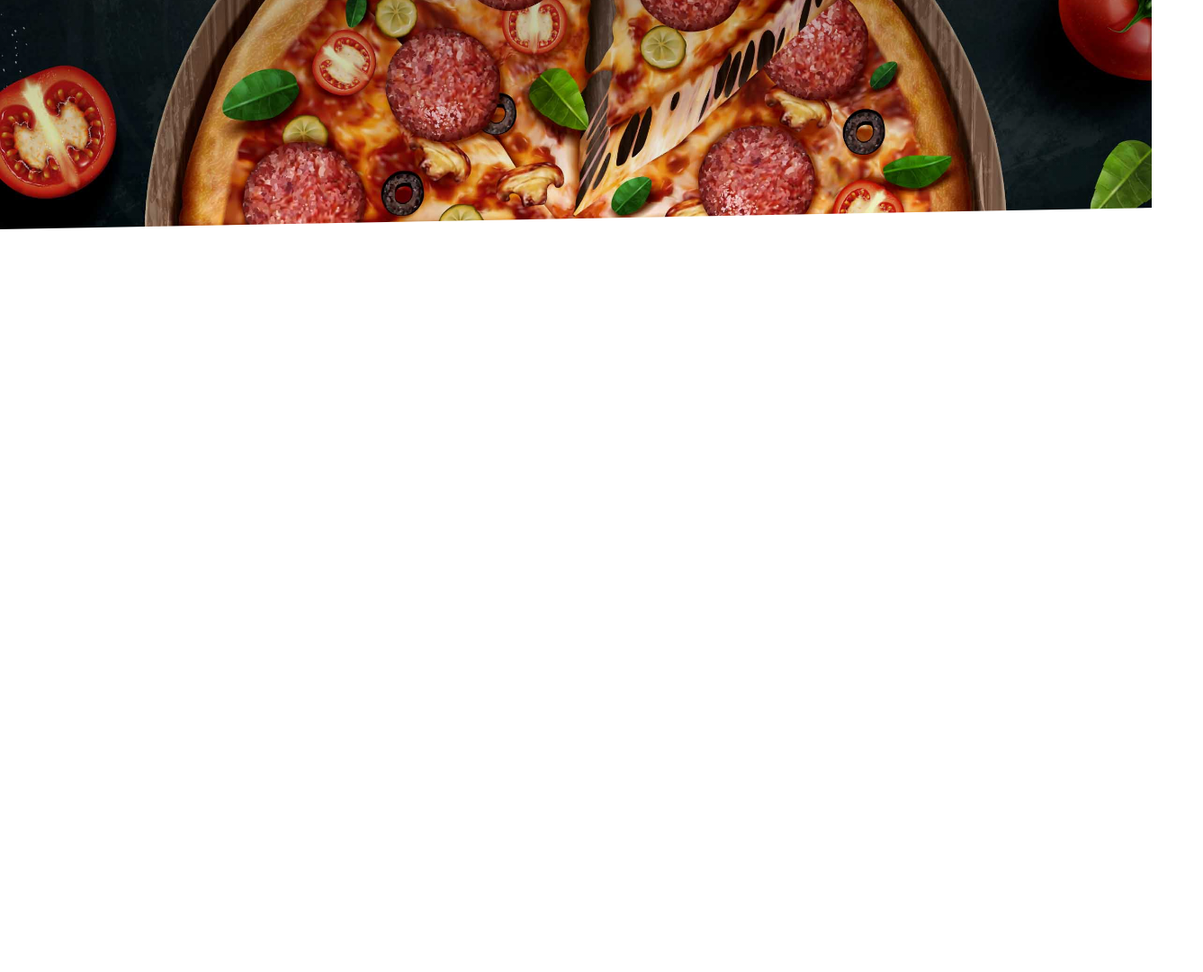
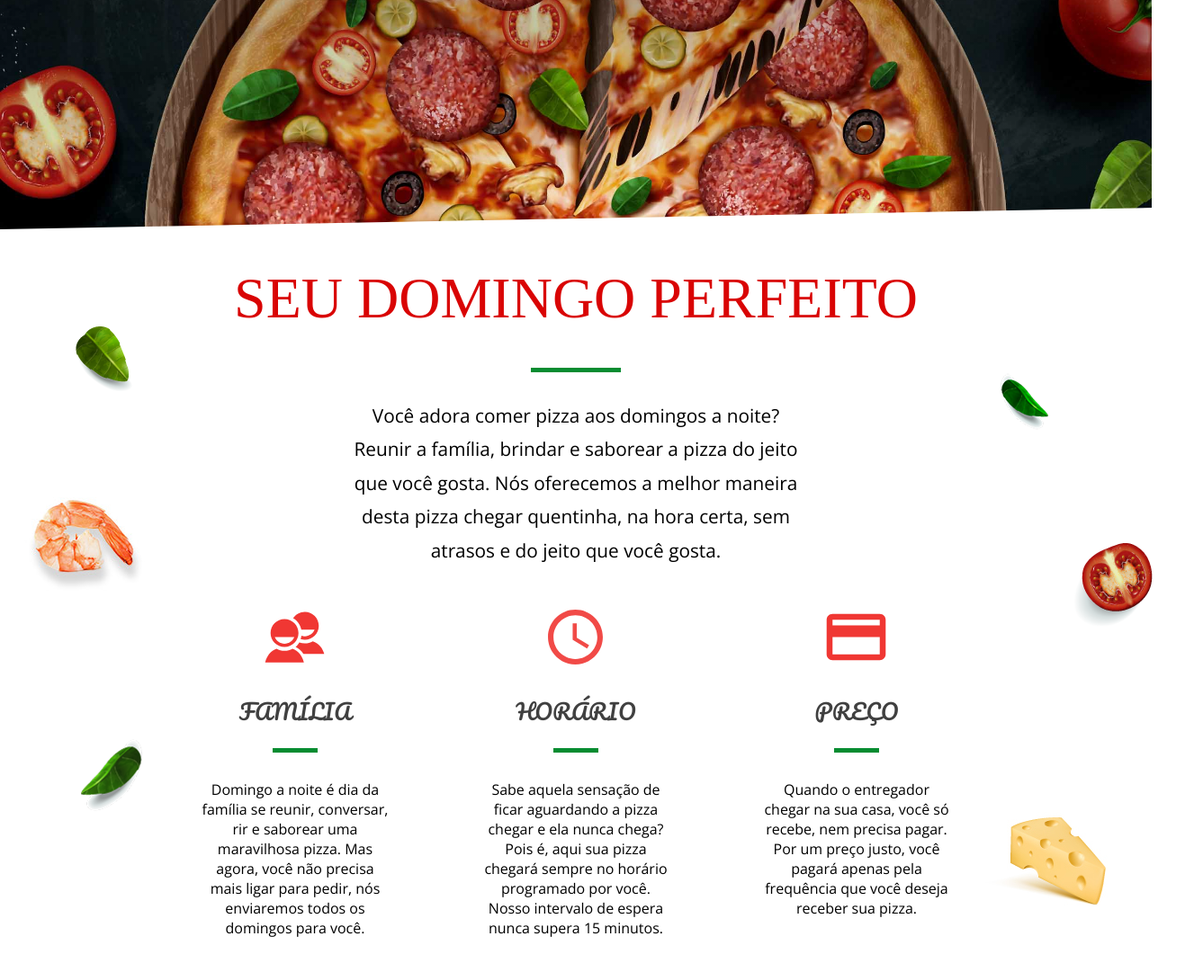
Before and after one commit to developerfilipe/PIZZA-SUNDAY, a plain HTML site: page index.html in a window 1280 px wide. Shown: the part 545-1626 px from the top of the page at 90% size, 1337 px wide, since content can reach past the window. Before the commit the page ends 800 px from the top, so only its background shows below. Drawn offline with nearby package versions, Linux system fonts and the light colour scheme; a web font is replaced by a local one.

Commit message:
landing page domingo pizzaria - inicio

```diff
--- a/_estilos/layout.css
+++ b/_estilos/layout.css
@@ -42,9 +42,10 @@ a {
 /* HEADER */
 /* ========================= */
 
-header{
+header {
   /* transicao de imagem - sombreado*/
-    background-image: linear-gradient(rgba(0,0,0,0.7), rgba(0,0,0,0)), url(../_imagens/secao08-background-capa.jpg);
+  background-image: linear-gradient(rgba(0, 0, 0, 0.7), rgba(0, 0, 0, 0)),
+    url(../_imagens/secao08-background-capa.jpg);
 
   background-size: cover;
   background-position: center center;
@@ -55,9 +56,7 @@ header{
   border-top: 5px solid var(--light-green);
 
   /* Linha inferior curvada */
-    clip-path: polygon(0 0, 100% 0,  100% 97%, 0 100%);
-
-
+  clip-path: polygon(0 0, 100% 0, 100% 97%, 0 100%);
 }
 
 header nav#menu-header {
@@ -68,7 +67,6 @@ header nav#menu-header {
 
   /* para que possamos adionar  position: absolute; em elementos filhos */
   position: relative;
-
 }
 
 header nav#menu-header div#logo {
@@ -79,7 +77,6 @@ header nav#menu-header div#logo {
   height: 200px;
 
   float: left;
-
 }
 
 header nav#menu-header ul {
@@ -129,7 +126,7 @@ header nav ul ion-icon#icone-user:hover {
   cursor: pointer;
 }
 
-header div#chamada{
+header div#chamada {
   position: absolute;
   width: 100%;
   height: 300px;
@@ -139,3 +136,132 @@ header div#chamada{
   left: 50%;
   transform: translate(-50%, -50%);
 }
+
+/* ========================= */
+/* SECTION DOMINGO PERFEITO */
+/* ========================= */
+
+section#domingo-perfeito {
+  width: 100%;
+  padding: 40px 0 80px;
+  display: flex;
+  flex-flow: row wrap;
+  justify-content: space-around;
+}
+
+section#domingo-perfeito div#domingo-perfeito-esquerda {
+  position: relative;
+  width: 15%;
+}
+
+section#domingo-perfeito div#domingo-perfeito-direita {
+  position: relative;
+  width: 15%;
+}
+
+section#domingo-perfeito div#domingo-perfeito-esquerda div.folha1 {
+  position: absolute;
+  top: 40px;
+  left: 40px;
+  width: 150px;
+  height: 150px;
+
+  background-image: url(../_imagens/secao09-folha1.png);
+  background-repeat: no-repeat;
+}
+
+
+section#domingo-perfeito div#domingo-perfeito-esquerda div.camarao {
+  position: absolute;
+  top: 250px;
+  left: 0;
+  width: 150px;
+  height: 150px;
+
+  background-image: url(../_imagens/secao09-camarao.jpg);
+  background-repeat: no-repeat;
+}
+
+section#domingo-perfeito div#domingo-perfeito-esquerda div.folha2 {
+  position: absolute;
+  top: 500px;
+  left: 50px;
+  width: 150px;
+  height: 150px;
+
+  background-image: url(../_imagens/secao09-folha2.png);
+  background-repeat: no-repeat;
+}
+
+
+section#domingo-perfeito div#domingo-perfeito-direita div.folha3 {
+  position: absolute;
+  top: 100px;
+  left: 10px;
+  width: 160px;
+  height: 150px;
+
+  background-image: url(../_imagens/secao09-folha3.png);
+  background-repeat: no-repeat;
+}
+
+
+section#domingo-perfeito div#domingo-perfeito-direita div.tomate {
+  position: absolute;
+  top: 300px;
+  left: 100px;
+  width: 160px;
+  height: 150px;
+
+  background-image: url(../_imagens/secao09-tomate.png);
+  background-repeat: no-repeat;
+}
+
+
+section#domingo-perfeito div#domingo-perfeito-direita div.queijo {
+  position: absolute;
+  top: 600px;
+  left: 10px;
+  width: 160px;
+  height: 150px;
+
+  background-image: url(../_imagens/secao09-queijo.jpg);
+  background-repeat: no-repeat;
+}
+
+section#domingo-perfeito div#domingo-perfeito-centro {
+  width: 65%;
+
+  display: flex;
+  flex-direction: column;
+  flex-wrap: nowrap;
+  justify-content: flex-start;
+  align-items: center;
+}
+
+section#domingo-perfeito div#domingo-perfeito-centro div#pontos-chaves-mestre {
+  margin-top: 40px;
+
+  width: 100%;
+  display: flex;
+  flex-flow: row wrap;
+  justify-content: space-between;
+}
+
+section#domingo-perfeito
+  div#domingo-perfeito-centro
+  div#pontos-chaves-mestre
+  div.pontos-chaves {
+  text-align: center;
+  width: 25%;
+}
+
+section#domingo-perfeito
+  div#domingo-perfeito-centro
+  div#pontos-chaves-mestre
+  div.pontos-chaves
+  .ion-icone {
+  width: 75px;
+  height: 75px;
+  color: var(--light-red);
+}
--- a/_estilos/tipografia.css
+++ b/_estilos/tipografia.css
@@ -57,12 +57,37 @@ h1 {
 
 h2 {
   font-size: 4rem;
+  font-weight: 200;
+}
+h2::after{
+  display: block;
+  background-color: var(--light-green);
+  height: 5px;
+  width: 100px;
+  margin: 40px auto 30px;
+  content: " ";
+}
+
+h4{
+  font-size: 1.5rem;
+  font-weight: 150;
+  padding: 20px;
 }
 
 p,
 li,
 a {
   font-family: "Open Sans", sans-serif;
+}
+
+p.destaque{
+  font-size: 1.3rem;
+  line-height: 1.8;
+  font-weight: 300;
+
+  text-align: center;
+  /* verificar o uso de rem e porcentagem quando tratado com tamanhos relativos */
+  width: 60%;
 }
 
 /* ========================= */
@@ -96,3 +121,20 @@ header div#chamada a#escolha-plano{
     cursor: pointer;
     background: linear-gradient(rgba(7,140,49,55)0%,rgba(6,89,2,35)50%,rgba(6,89,2,35)100% );
  }
+
+/* ========================= */
+/* SECTION DOMINGO PERFEITO */
+/* ========================= */
+section#domingo-perfeito div#domingo-perfeito-centro div#pontos-chaves-mestre div.pontos-chaves h4{
+  color: var(--dark-gray);
+}
+
+section#domingo-perfeito div#domingo-perfeito-centro div#pontos-chaves-mestre div.pontos-chaves h4::after{
+  display: block;
+  background-color: var(--light-green);
+
+  height: 5px;
+  width: 30%;
+  margin: 20px auto 10px;
+  content: " ";
+}
--- a/index.html
+++ b/index.html
@@ -47,6 +47,48 @@
             </div>
         </header>
 
+
+        <section id="domingo-perfeito">
+            <div id="domingo-perfeito-esquerda">
+                <div class="folha1"></div>
+                <div class="camarao"></div>
+                <div class="folha2"></div>
+            </div>
+            <div id="domingo-perfeito-centro">
+                <h2>Seu Domingo Perfeito</h2>
+                <p class="destaque">Você adora comer pizza aos domingos a noite?
+                    <br/>
+                    Reunir a família, brindar e saborear a pizza do jeito que você gosta. Nós oferecemos a melhor maneira desta pizza chegar quentinha, na hora certa, sem atrasos e do jeito que você gosta.
+                </p>
+                <div id="pontos-chaves-mestre">
+                    <div class="pontos-chaves">
+                        <ion-icon class="ion-icone" name="contacts"></ion-icon>
+                        <h4>Família</h4>
+                        <p>Domingo a noite é dia da família se reunir, conversar, rir e saborear uma maravilhosa pizza. Mas agora, você não precisa mais ligar para pedir, nós enviaremos todos os domingos para você.
+                        </p>
+                    </div>
+                    <div class="pontos-chaves">
+                        <ion-icon class="ion-icone" name="time"></ion-icon>
+                        <h4>Horário</h4>
+                        <p>Sabe aquela sensação de ficar aguardando a pizza chegar e ela nunca chega? Pois é, aqui sua pizza chegará sempre no horário programado por você. Nosso intervalo de espera nunca supera 15 minutos.
+                        </p>
+                    </div>
+                    <div class="pontos-chaves">
+                        <ion-icon class="ion-icone" name="card"></ion-icon>
+                        <h4>Preço</h4>
+                        <p>Quando o entregador chegar na sua casa, você só recebe, nem precisa pagar. Por um preço justo, você pagará apenas pela frequência que você deseja receber sua pizza.
+                        </p>
+                    </div>
+                </div>
+            </div>
+            <div id="domingo-perfeito-direita">
+                <div class="folha3"></div>
+                <div class="tomate"></div>
+                <div class="queijo"></div>
+            </div>
+
+        </section>
+
          <!-- ================= -->
         <!--Scripts CSS-->
         <!-- ================= -->
```
Lines whose indentation alone changed are shown as unchanged.
